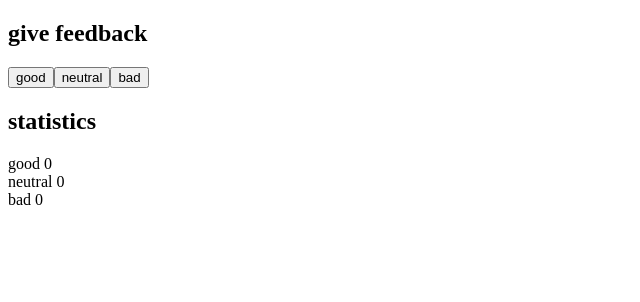
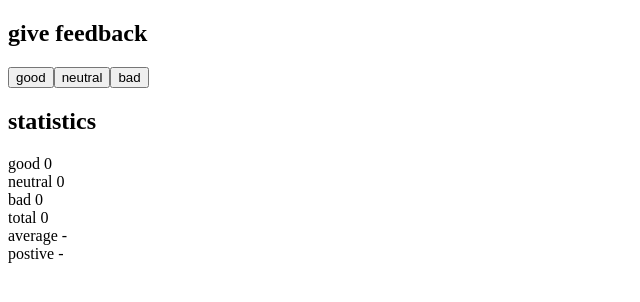
Before and after one commit to SpliceReborn/fsopen, a React (Create React App) app in the folder part1/unicafe/: page / in a window 1280 px wide. Shown: the top 302 px of the page, without its empty margins (0-640 px from the left). Built offline with nearby package versions, Linux system fonts and the light colour scheme.

Commit message:
1.7: unicafe step2

```diff
--- a/part1/unicafe/src/App.js
+++ b/part1/unicafe/src/App.js
@@ -4,6 +4,9 @@ function App() {
   const [good, setGood] = useState(0)
   const [neutral, setNeutral] = useState(0)
   const [bad, setBad] = useState(0)
+
+  const total = good+neutral+bad
+  const atLeastOneVote = good || neutral || bad
 
   return (
     <div>
@@ -15,7 +18,10 @@ function App() {
       <p>
         good {good} <br/>
         neutral {neutral}<br/>
-        bad {bad}
+        bad {bad} <br/>
+        total {total} <br/>
+        average {atLeastOneVote ? (good-bad)/(total) : "-"} <br/>
+        postive {atLeastOneVote ? good/(total)+" %" : "-"}
       </p>
     </div>
   );
```
